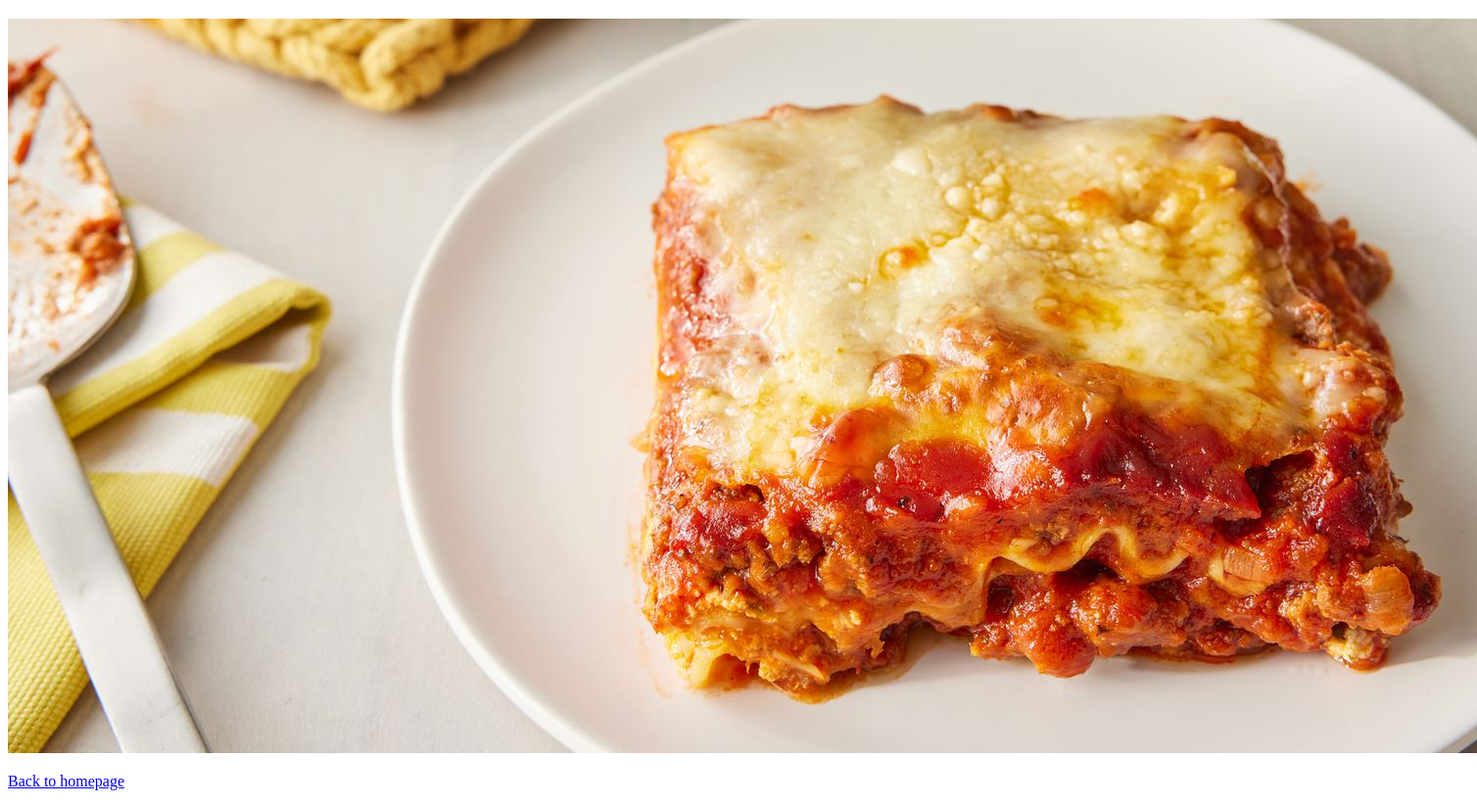
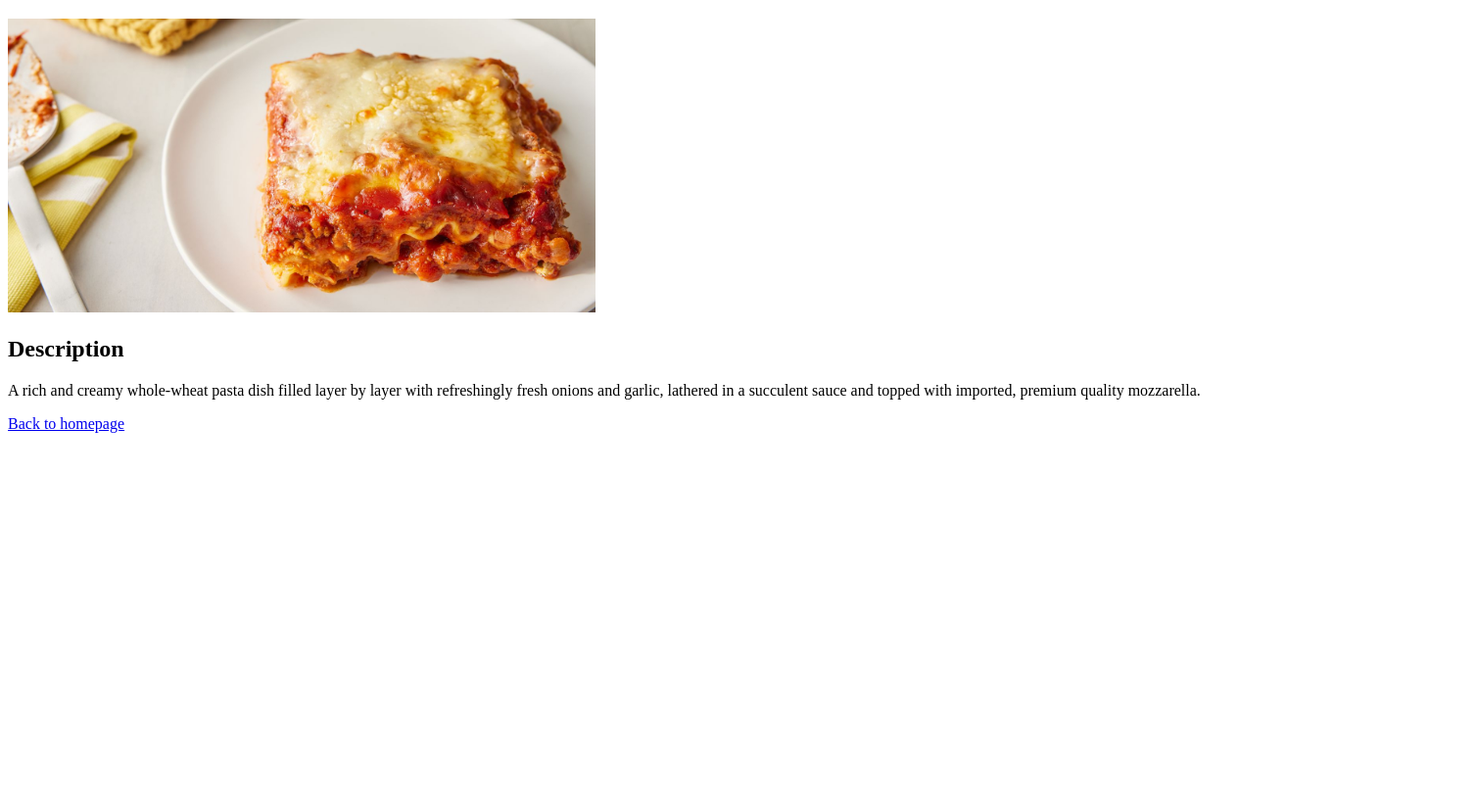
Before and after one commit to KevinDeVijlder/odinproject, a plain HTML site: page html-exercises/odin-recipes/recipes/lasagne.html in a window 1280 px wide. Shown: the part 61-884 px from the top of the page at 98% size, 1508 px wide, since content can reach past the window. After the commit the page ends 800 px from the top, so only its background shows below. Drawn offline with Linux system fonts and the light colour scheme.

Commit message:
Added a description to the lasagna page

```diff
--- a/html-exercises/odin-recipes/recipes/lasagne.html
+++ b/html-exercises/odin-recipes/recipes/lasagne.html
@@ -7,7 +7,11 @@
 </head>
 <body>
     <h1>Lasagna</h1>
-    <img src="../images/lasagne.jpg" alt="a plate of lasagna">
+        <img src="../images/lasagne.jpg" alt="a plate of lasagna" height="300px" width="auto">
+        <article>
+            <h2>Description</h2>
+            <p>A rich and creamy whole-wheat pasta dish filled layer by layer with refreshingly fresh onions and garlic, lathered in a succulent sauce and topped with imported, premium quality mozzarella.</p>
+        </article>
     <p><a href="/html-exercises/odin-recipes/index.html">Back to homepage</a></p>
 </body>
 </html>
```
